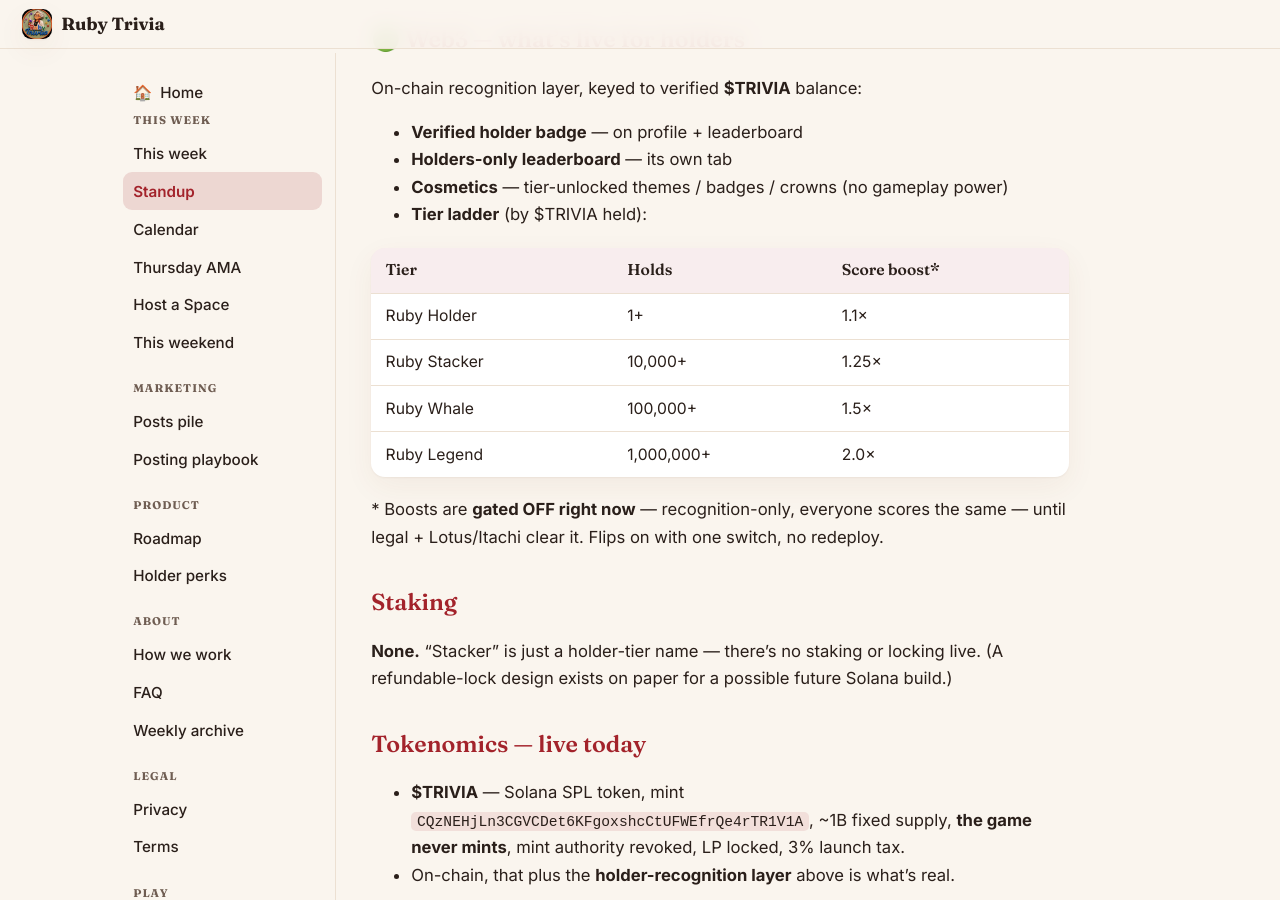
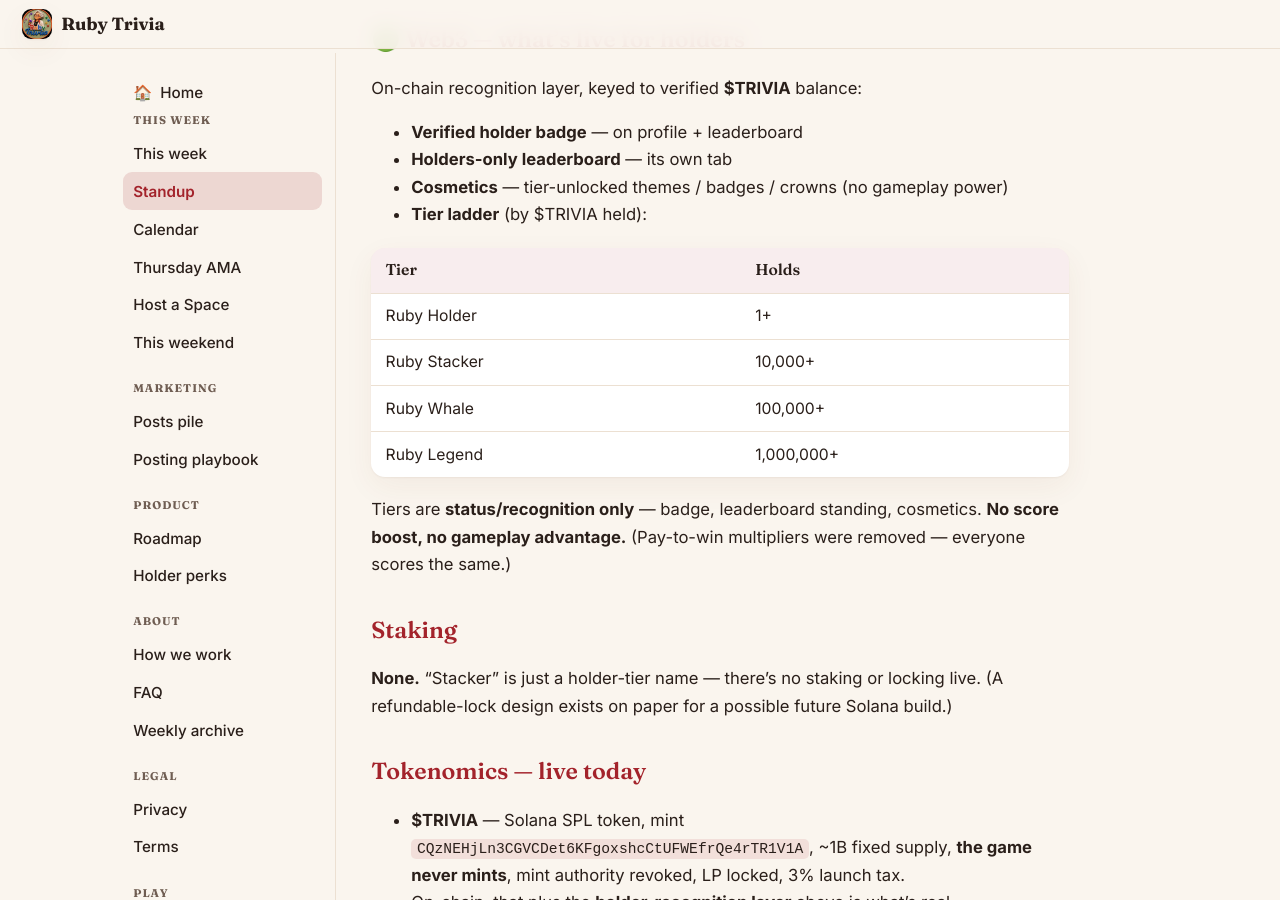
Before and after one commit to ruby-high/ruby-trivia-handbook, a Jekyll site: the page built from standup.md, in a window 1280 px wide and 900 px high, scrolled down 749 px. Built offline with Jekyll 4.4.1, drawn with Linux system fonts in a browser that asks for light colours.

Commit message:
Docs: holders get NO score boost — recognition/status only
Remove the score-multiplier framing from the standup tier table and the
holder-perks page. Tiers are status + cosmetics; pay-to-win was removed.

Co-Authored-By: Claude Opus 4.8 <noreply@anthropic.com>

```diff
--- a/standup.md
+++ b/standup.md
@@ -27,14 +27,14 @@ On-chain recognition layer, keyed to verified **$TRIVIA** balance:
 - **Cosmetics** — tier-unlocked themes / badges / crowns (no gameplay power)
 - **Tier ladder** (by $TRIVIA held):
 
-| Tier | Holds | Score boost* |
-|---|---|---|
-| Ruby Holder | 1+ | 1.1× |
-| Ruby Stacker | 10,000+ | 1.25× |
-| Ruby Whale | 100,000+ | 1.5× |
-| Ruby Legend | 1,000,000+ | 2.0× |
+| Tier | Holds |
+|---|---|
+| Ruby Holder | 1+ |
+| Ruby Stacker | 10,000+ |
+| Ruby Whale | 100,000+ |
+| Ruby Legend | 1,000,000+ |
 
-\* Boosts are **gated OFF right now** — recognition-only, everyone scores the same — until legal + Lotus/Itachi clear it. Flips on with one switch, no redeploy.
+Tiers are **status/recognition only** — badge, leaderboard standing, cosmetics. **No score boost, no gameplay advantage.** (Pay-to-win multipliers were removed — everyone scores the same.)
 
 ## Staking
 **None.** "Stacker" is just a holder-tier name — there's no staking or locking live. (A refundable-lock design exists on paper for a possible future Solana build.)
```
Also changed, not shown: web3.md (+2 -2 lines).
